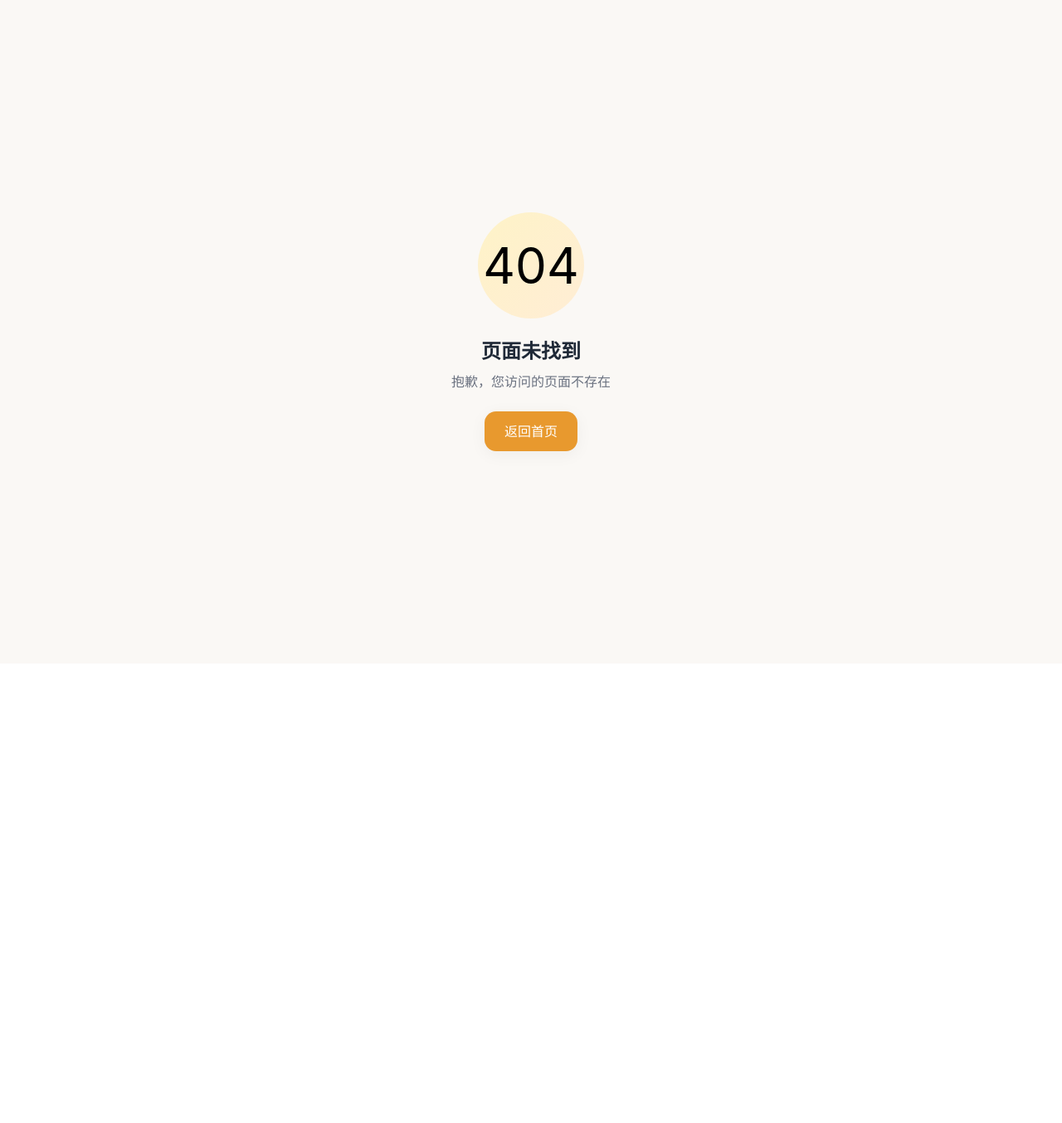
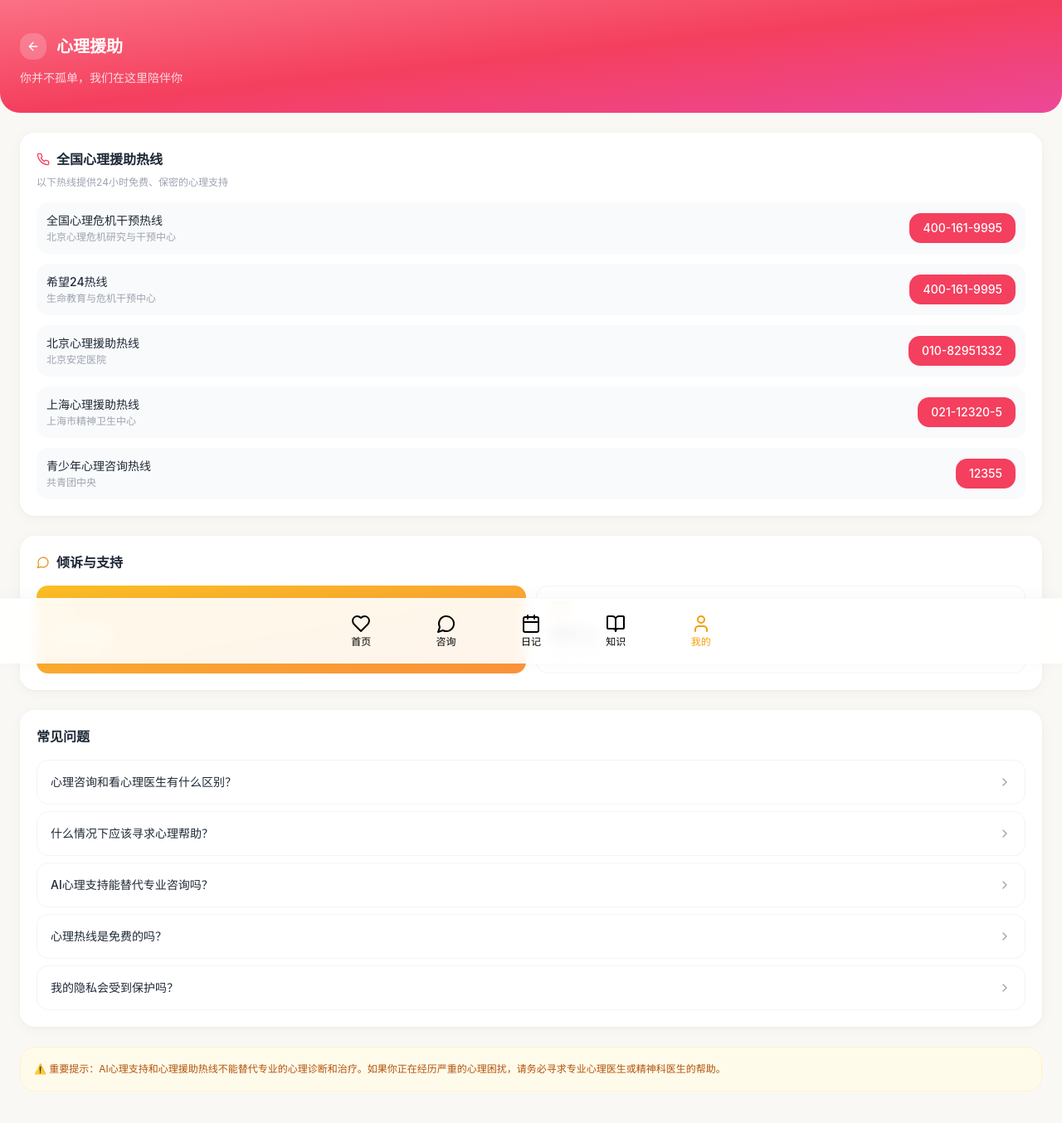
Before and after one commit to Yanyuan-2580/yanyuan, a Vue app in the folder client/: page /user/hotline in a window 1280 px wide. Before the commit this address had no page. Shown: the top 1354 px of the page at 83% size. Before the commit the page ends 800 px from the top, so only its background shows below. Built offline with nearby package versions, Linux system fonts and the light colour scheme; sample sign-in values are in the browser's storage.

Commit message:
v2.3.0 - 心理援助热线页面

```diff
--- a/client/src/pages/home/HomePage.vue
+++ b/client/src/pages/home/HomePage.vue
@@ -169,6 +169,12 @@ onMounted(async () => {
             @click="router.push('/chat')"
           >
             立即倾诉
+          </button>
+          <button
+            class="px-4 py-2 bg-white/50 rounded-xl text-sm font-medium text-rose-500 hover:bg-white hover:shadow-md transition-all active:scale-95 whitespace-nowrap"
+            @click="router.push('/user/hotline')"
+          >
+            援助热线
           </button>
         </div>
       </div>
--- /dev/null
+++ b/client/src/pages/user/HotlinePage.vue
@@ -0,0 +1,131 @@
+<template>
+  <div class="min-h-screen pb-24 animate-page-enter">
+    <!-- Header -->
+    <header class="bg-gradient-to-br from-rose-400 via-rose-500 to-pink-500 text-white px-6 pt-10 pb-8 rounded-b-3xl">
+      <div class="flex items-center gap-3 mb-3">
+        <button class="w-8 h-8 rounded-xl bg-white/20 flex items-center justify-center hover:bg-white/30 transition-colors" @click="router.back()">
+          <ArrowLeft class="w-4 h-4" />
+        </button>
+        <h1 class="text-xl font-bold">心理援助</h1>
+      </div>
+      <p class="text-sm text-white/80">你并不孤单，我们在这里陪伴你</p>
+    </header>
+
+    <main class="px-6 py-6 space-y-6">
+      <!-- Crisis Helplines -->
+      <section class="card">
+        <h2 class="text-base font-semibold text-gray-800 flex items-center gap-2 mb-2">
+          <Phone class="w-4 h-4 text-rose-500" />
+          全国心理援助热线
+        </h2>
+        <p class="text-xs text-gray-400 mb-4">以下热线提供24小时免费、保密的心理支持</p>
+        <div class="space-y-3">
+          <div v-for="hotline in hotlines" :key="hotline.name"
+               class="flex items-center justify-between p-3 bg-gray-50 rounded-xl">
+            <div class="min-w-0">
+              <p class="text-sm font-medium text-gray-800">{{ hotline.name }}</p>
+              <p class="text-xs text-gray-400 mt-0.5">{{ hotline.org }}</p>
+            </div>
+            <a :href="'tel:' + hotline.phone"
+               class="px-4 py-2 bg-rose-500 text-white text-sm font-medium rounded-xl hover:bg-rose-600 transition-colors active:scale-95 whitespace-nowrap flex-shrink-0">
+              {{ hotline.phone }}
+            </a>
+          </div>
+        </div>
+      </section>
+
+      <!-- Talk to Someone -->
+      <section class="card">
+        <h2 class="text-base font-semibold text-gray-800 flex items-center gap-2 mb-4">
+          <MessageCircle class="w-4 h-4 text-primary-500" />
+          倾诉与支持
+        </h2>
+        <div class="grid grid-cols-2 gap-3">
+          <button class="p-4 rounded-xl bg-gradient-to-br from-amber-400 to-orange-400 text-white text-left hover:shadow-md transition-all active:scale-95"
+                  @click="router.push('/chat')">
+            <MessageCircle class="w-6 h-6 mb-2" />
+            <p class="text-sm font-semibold">AI即时倾诉</p>
+            <p class="text-xs text-white/70 mt-1">24小时在线</p>
+          </button>
+          <button class="p-4 rounded-xl bg-white border border-gray-100 text-left hover:shadow-md transition-all active:scale-95"
+                  @click="router.push('/diary')">
+            <Calendar class="w-6 h-6 mb-2 text-primary-500" />
+            <p class="text-sm font-semibold text-gray-800">情绪日记</p>
+            <p class="text-xs text-gray-400 mt-1">记录与反思</p>
+          </button>
+        </div>
+      </section>
+
+      <!-- FAQ -->
+      <section class="card">
+        <h2 class="text-base font-semibold text-gray-800 mb-4">常见问题</h2>
+        <div class="space-y-2">
+          <div v-for="(faq, i) in faqs" :key="i" class="border border-gray-100 rounded-xl overflow-hidden">
+            <button class="w-full flex items-center justify-between p-4 text-left hover:bg-gray-50 transition-colors"
+                    @click="faq.open = !faq.open">
+              <span class="text-sm font-medium text-gray-800 pr-4">{{ faq.q }}</span>
+              <ChevronRight class="w-4 h-4 text-gray-400 transition-transform flex-shrink-0" :class="{ 'rotate-90': faq.open }" />
+            </button>
+            <div v-if="faq.open" class="px-4 pb-4">
+              <p class="text-sm text-gray-500 leading-relaxed">{{ faq.a }}</p>
+            </div>
+          </div>
+        </div>
+      </section>
+
+      <!-- Disclaimer -->
+      <div class="p-4 rounded-2xl bg-amber-50 border border-amber-100">
+        <p class="text-xs text-amber-700 leading-relaxed">
+          <span class="font-medium">⚠️ 重要提示：</span>AI心理支持和心理援助热线不能替代专业的心理诊断和治疗。如果你正在经历严重的心理困扰，请务必寻求专业心理医生或精神科医生的帮助。
+        </p>
+      </div>
+    </main>
+
+    <BottomNavBar active-tab="user" />
+  </div>
+</template>
+
+<script setup lang="ts">
+import { ref } from 'vue';
+import { useRouter } from 'vue-router';
+import { ArrowLeft, Phone, MessageCircle, Calendar, ChevronRight } from 'lucide-vue-next';
+import BottomNavBar from '@/components/BottomNavBar.vue';
+
+const router = useRouter();
+
+const hotlines = [
+  { name: '全国心理危机干预热线', phone: '400-161-9995', org: '北京心理危机研究与干预中心' },
+  { name: '希望24热线', phone: '400-161-9995', org: '生命教育与危机干预中心' },
+  { name: '北京心理援助热线', phone: '010-82951332', org: '北京安定医院' },
+  { name: '上海心理援助热线', phone: '021-12320-5', org: '上海市精神卫生中心' },
+  { name: '青少年心理咨询热线', phone: '12355', org: '共青团中央' }
+];
+
+const faqs = ref([
+  {
+    q: '心理咨询和看心理医生有什么区别？',
+    a: '心理咨询主要由心理咨询师提供，侧重于通过谈话帮助解决日常生活、情绪、人际关系等心理困扰。心理医生（精神科医生）是具有医学背景的医生，可以进行诊断和开具药物。简单的理解：咨询师侧重"谈话疗愈"，心理医生侧重"医学治疗"。',
+    open: false
+  },
+  {
+    q: '什么情况下应该寻求心理帮助？',
+    a: '当你感到情绪持续低落、焦虑不安、睡眠质量明显下降、人际关系紧张、工作学习效率下降，或者经历重大生活变故（如失恋、丧失亲人等）时，都可以寻求心理帮助。寻求帮助不是软弱，而是关爱自己的表现。',
+    open: false
+  },
+  {
+    q: 'AI心理支持能替代专业咨询吗？',
+    a: 'AI心理支持可以提供情绪陪伴、心理知识科普和轻度的情绪疏导，但不能替代专业的心理咨询和治疗。对于严重的心理问题，如重度抑郁、自杀念头等，请立即拨打心理援助热线或前往医院就诊。',
+    open: false
+  },
+  {
+    q: '心理热线是免费的吗？',
+    a: '本页面列出的心理援助热线均为公益性质，提供免费的、保密的心理支持服务。它们由专业机构运营，接线员经过专业培训。',
+    open: false
+  },
+  {
+    q: '我的隐私会受到保护吗？',
+    a: '是的。我们非常重视你的隐私。本平台的AI对话不会保存可识别个人身份的信息。拨打心理援助热线时，你的通话内容也是保密的。请放心寻求帮助。',
+    open: false
+  }
+]);
+</script>
--- a/client/src/pages/user/UserPage.vue
+++ b/client/src/pages/user/UserPage.vue
@@ -3,7 +3,7 @@ import { useRouter, useRoute } from 'vue-router';
 import { useUserStore } from '@/stores/user';
 import { diaryApi, chatApi } from '@/api';
 import type { User } from '@/types';
-import { Calendar, BookOpen, MessageCircle, Settings, Shield, HelpCircle, LogOut, ChevronRight, Edit, Lock, User as UserIcon, Heart, Award } from 'lucide-vue-next';
+import { Calendar, BookOpen, MessageCircle, Settings, Shield, HelpCircle, LogOut, ChevronRight, Edit, Lock, User as UserIcon, Heart, Award, Phone } from 'lucide-vue-next';
 import BottomNavBar from '@/components/BottomNavBar.vue';
 import type { DiaryStats } from '@/api/modules/diary';
 import type { WeeklyChatCount } from '@/api/modules/chat';
@@ -71,6 +71,7 @@ const menuItems = [
  { icon: MessageCircle, label: '咨询记录', path: '/chat', badge: 'AI对话' },
  { icon: BookOpen, label: '我的收藏', path: '/knowledge', badge: '知识文章' },
  { icon: Shield, label: '隐私设置', path: '/user/settings', badge: '保护隐私' },
+ { icon: Phone, label: '心理援助热线', path: '/user/hotline', badge: '寻求帮助' },
  { icon: HelpCircle, label: '帮助中心', path: '/user/help', badge: '获取帮助' }
 ];
 const settingsItems = [
--- a/client/src/router/index.ts
+++ b/client/src/router/index.ts
@@ -77,6 +77,11 @@ const router = createRouter({
       path: '/user/change-password',
       name: 'ChangePassword',
       component: () => import('@/pages/user/ChangePasswordPage.vue')
+    },
+    {
+      path: '/user/hotline',
+      name: 'Hotline',
+      component: () => import('@/pages/user/HotlinePage.vue')
     },
     {
       path: '/user/help',
```
